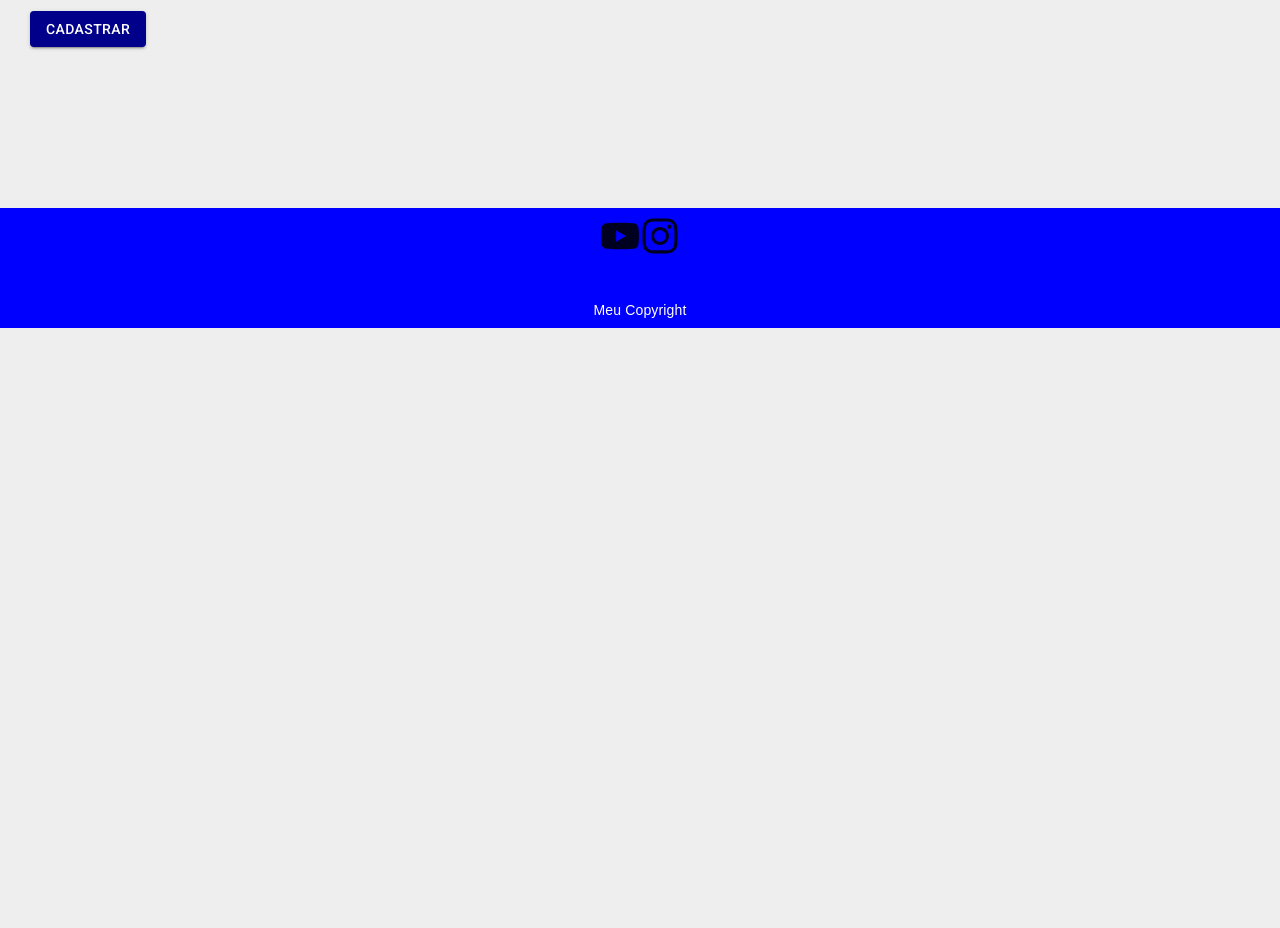
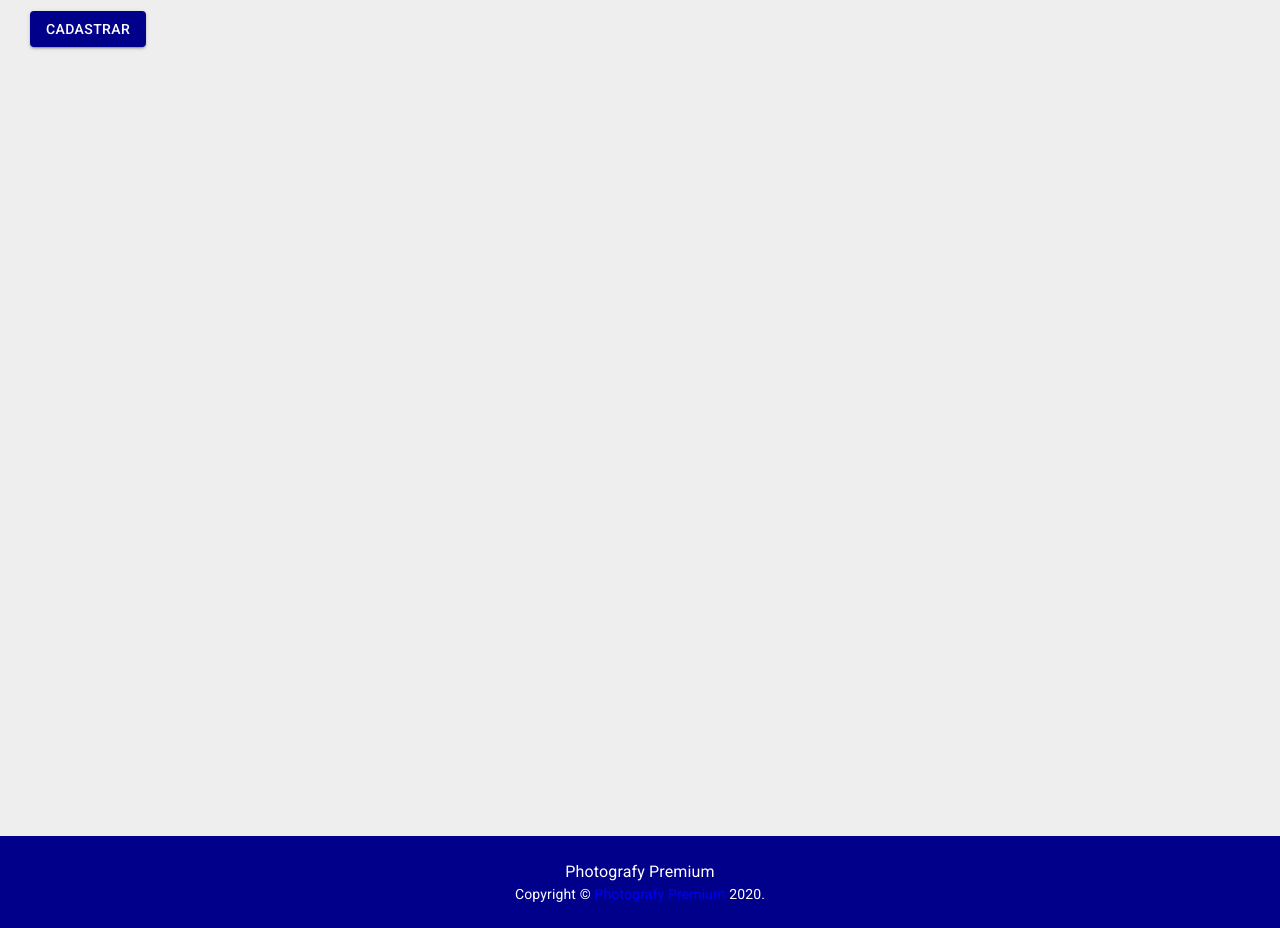
Before and after one commit to otavio-wls/Ex-Cadastro-React, a React (Create React App) app in the folder ex-cadastro/: page /cadastro in a window 1280 px wide. Shown: the part 540-1468 px from the top of the page. Before the commit the page ends 868 px from the top, so only its background shows below. Built offline with nearby package versions, Linux system fonts and the light colour scheme.

Commit message:
Alterado o código do rodapé para usar component do material UI

```diff
--- a/ex-cadastro/src/Component/Footer/index.tsx
+++ b/ex-cadastro/src/Component/Footer/index.tsx
@@ -1,20 +1,87 @@
-import './style.css';
 import React from 'react';
-import { FaYoutube, FaInstagram } from 'react-icons/fa';
+import { Link } from 'react-router-dom';
+import { CssBaseline, Container, Typography, makeStyles } from '@material-ui/core';
+// import { Facebook, Instagram, Twitter } from '@material-ui/icons';
+
+function Copyright() {
+  return (
+    <Typography variant="body2" color="textSecondary" style={{textAlign: 'center', color:'#ffffff'}}>
+      {'Copyright © '}
+      <Link style={{textDecoration: 'none'}} color="inherit" to="https://material-ui.com/">
+        Photografy Premium
+      </Link>{' '}
+      {new Date().getFullYear()}
+      {'.'}
+    </Typography>
+  );
+}
+
+const useStyles = makeStyles((theme) => ({
+  root: {
+    display: 'flex',
+    flexGrow: 1,
+    flexDirection: 'column',
+    minHeight: '100vh',
+  },
+  main: {
+    marginTop: theme.spacing(8),
+    marginBottom: theme.spacing(2),
+  },
+  footer: {
+    padding: theme.spacing(3, 2),
+    marginTop: 'auto',
+    backgroundColor: '#00008B',
+  },
+  // redesSociais:{
+  //   display: 'flex',
+  //   listStyle: 'none',
+  //   textDecoration: 'none',
+  //   color: '#ffffff',
+  //   marginLeft: '50%',
+  //   marginRight: '50%',
+  //   alignItems: 'center',
+  // }
+}));
 
 export default function Footer() {
+  const classes = useStyles();
   return(
-    <footer className='footer'>
-      <div className='footer__social'>
-        <p>
-          <FaYoutube size="40" />
-        </p>
-        <p>
-          <FaInstagram size="40" />
-        </p>
-      </div>
-      <p className='footer__copyright'>Meu Copyright</p>
+    <div className={classes.root}>
+    <CssBaseline />
+    <footer className={classes.footer}>
+      <Container maxWidth="lg">
+        <Typography variant="body1" style={{textAlign: 'center', color:'#ffffff'}}>Photografy Premium</Typography>
+        <Copyright />
+        {/* <div className={classes.redesSociais}>
+          <a href='https://pt-br.facebook.com/'><p><Facebook/></p></a>
+          <a href='http://instagram.com/'><p><Instagram/></p></a>
+          <a href='https://twitter.com/login?lang=pt'><p><Twitter/></p></a>
+        </div> */}
+      </Container>
     </footer>
-
+  </div>
   );
 }
+
+
+
+// import './style.css';
+// import React from 'react';
+// import { FaYoutube, FaInstagram } from 'react-icons/fa';
+
+// export default function Footer() {
+//   return(
+//     <footer className='footer'>
+//       <div className='footer__social'>
+//         <p>
+//           <FaYoutube size="40" />
+//         </p>
+//         <p>
+//           <FaInstagram size="40" />
+//         </p>
+//       </div>
+//       <p className='footer__copyright'>Meu Copyright</p>
+//     </footer>
+
+//   );
+// }
```
